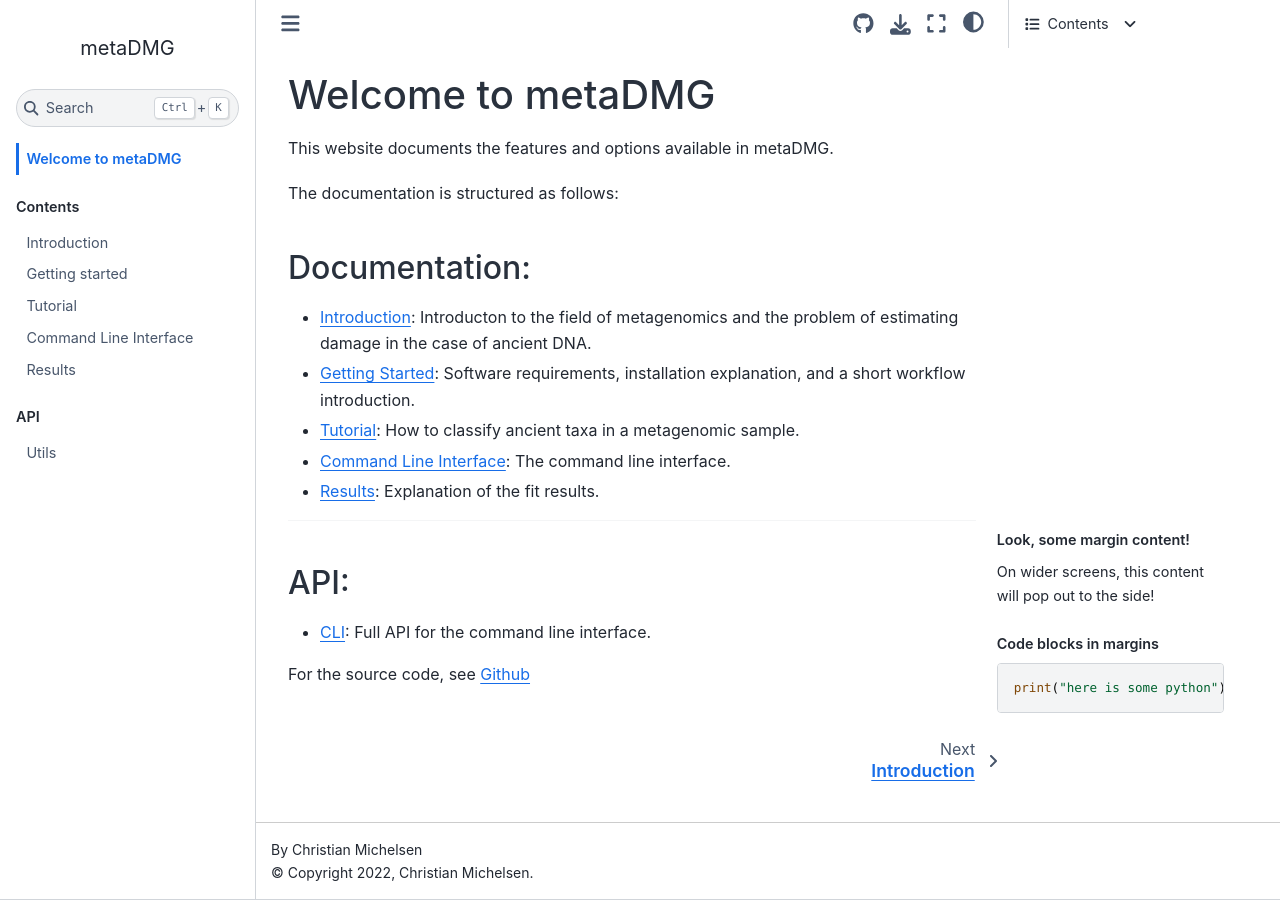
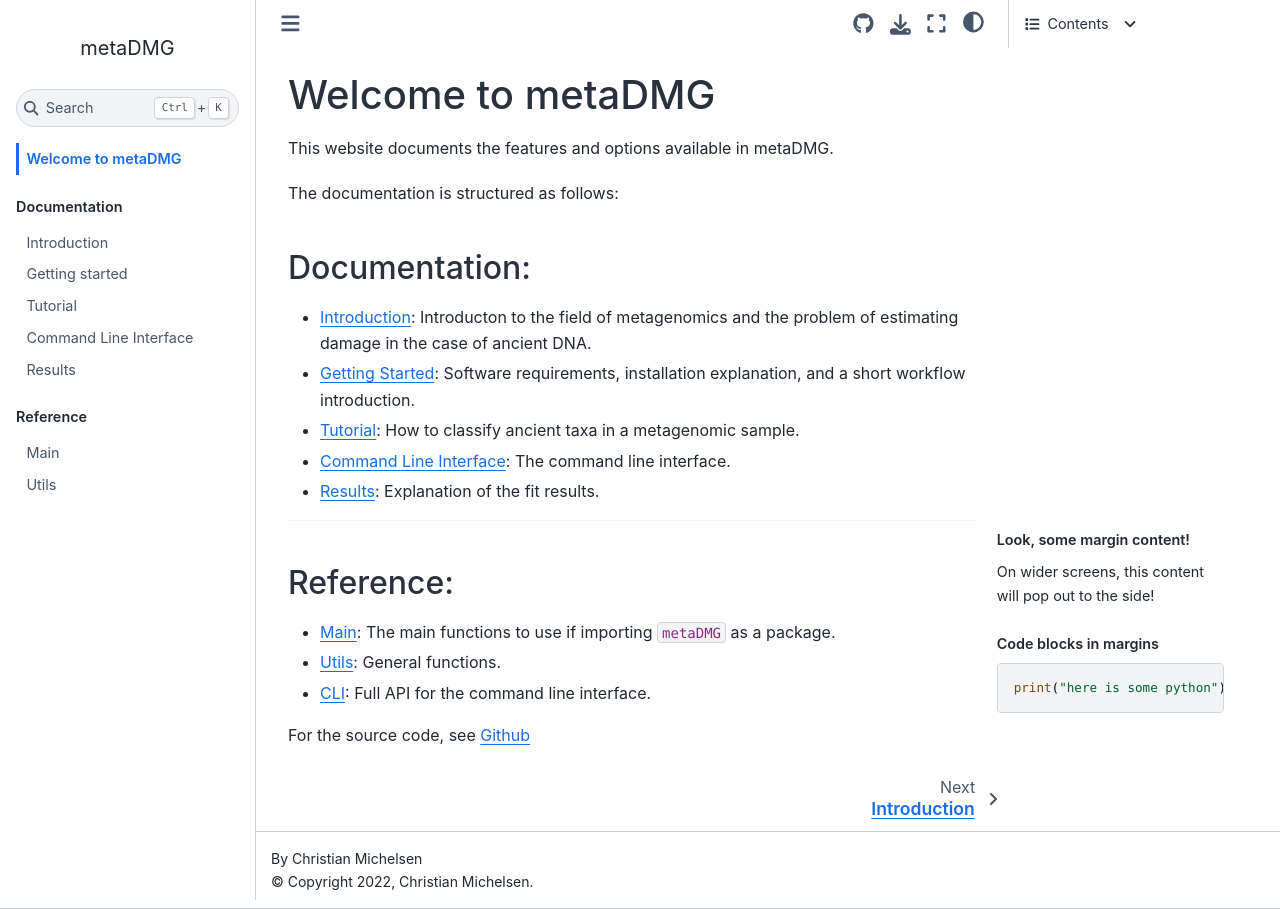
Before and after one commit to metaDMG-dev/metaDMG-core, a Sphinx documentation site: the page built from docs/source/index.md, in a window 1280 px wide. Built offline with Sphinx 7.4.7 and the Sphinx Book theme 1.1.4, drawn with Linux system fonts in a browser that asks for light colours.

Commit message:
fix: Update docstrings and docs

````diff
--- a/docs/source/index.md
+++ b/docs/source/index.md
@@ -28,16 +28,19 @@
 
 ---
 
-## API:
+## Reference:
 
+- [Main](api-main): The main functions to use if importing `metaDMG` as a package.
+- [Utils](api-utils): General functions.
 - [CLI](api-cli): Full API for the command line interface.
 
 For the source code, see [Github](https://github.com/metaDMG/metaDMG)
 
+<!-- --- -->
 
 ```{toctree}
 ---
-caption: Contents
+caption: Documentation
 maxdepth: 2
 hidden:
 ---
@@ -52,11 +55,12 @@
 
 ```{toctree}
 ---
-caption: API
+caption: Reference
 maxdepth: 1
 hidden:
 ---
 
+api-main
 api-utils
 api-cli
 ```
````
Also changed, not shown: docs/source/api-main.md (added, +10 -0 lines), docs/source/api-utils.md (+3 -0 lines), docs/source/command-line-interface.md (+4 -4 lines), 1 other file.
